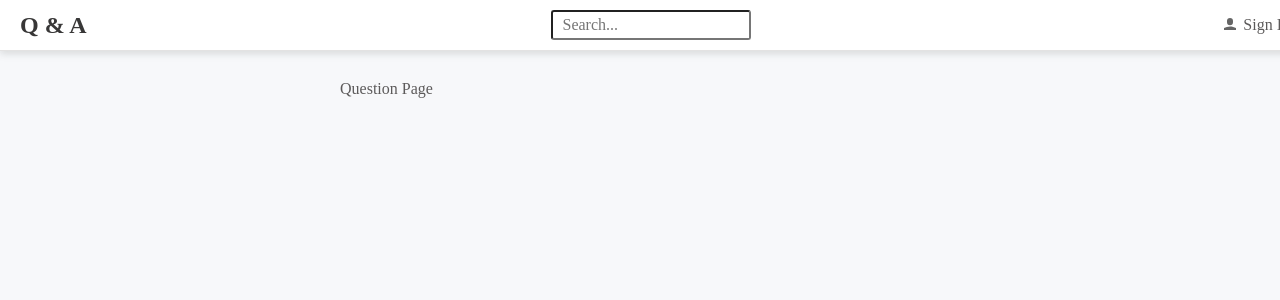
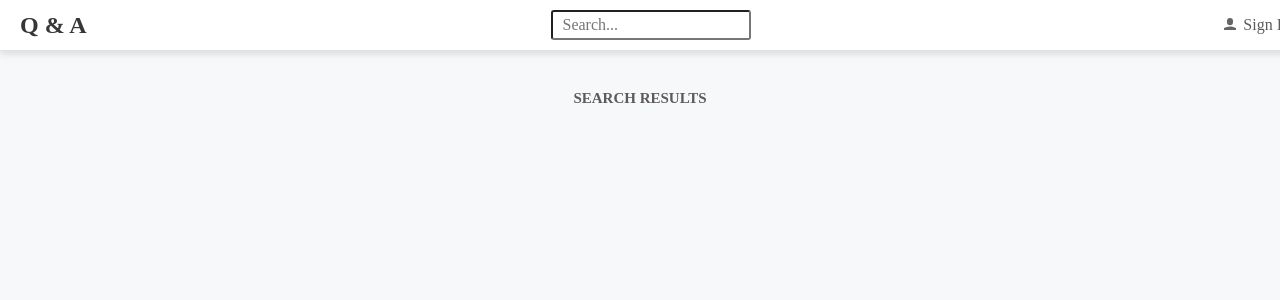
Before and after one commit to KennedyMungai/DankQAndAApp, a React (Create React App) app in the folder qandafrontend/: page /search in a window 1280 px wide. Shown: the top 300 px of the page. Built offline with nearby package versions, Linux system fonts and the light colour scheme.

Commit message:
Updated the implementation of the Page component

```diff
--- a/qandafrontend/src/SearchPage.tsx
+++ b/qandafrontend/src/SearchPage.tsx
@@ -10,7 +10,7 @@ const SearchPage = () => {
   const [searchParams] = useSearchParams();
 
   return (
-    <Page>Question Page</Page>
+    <Page title='Search Results'>{null}</Page>
   )
 }
 
```
